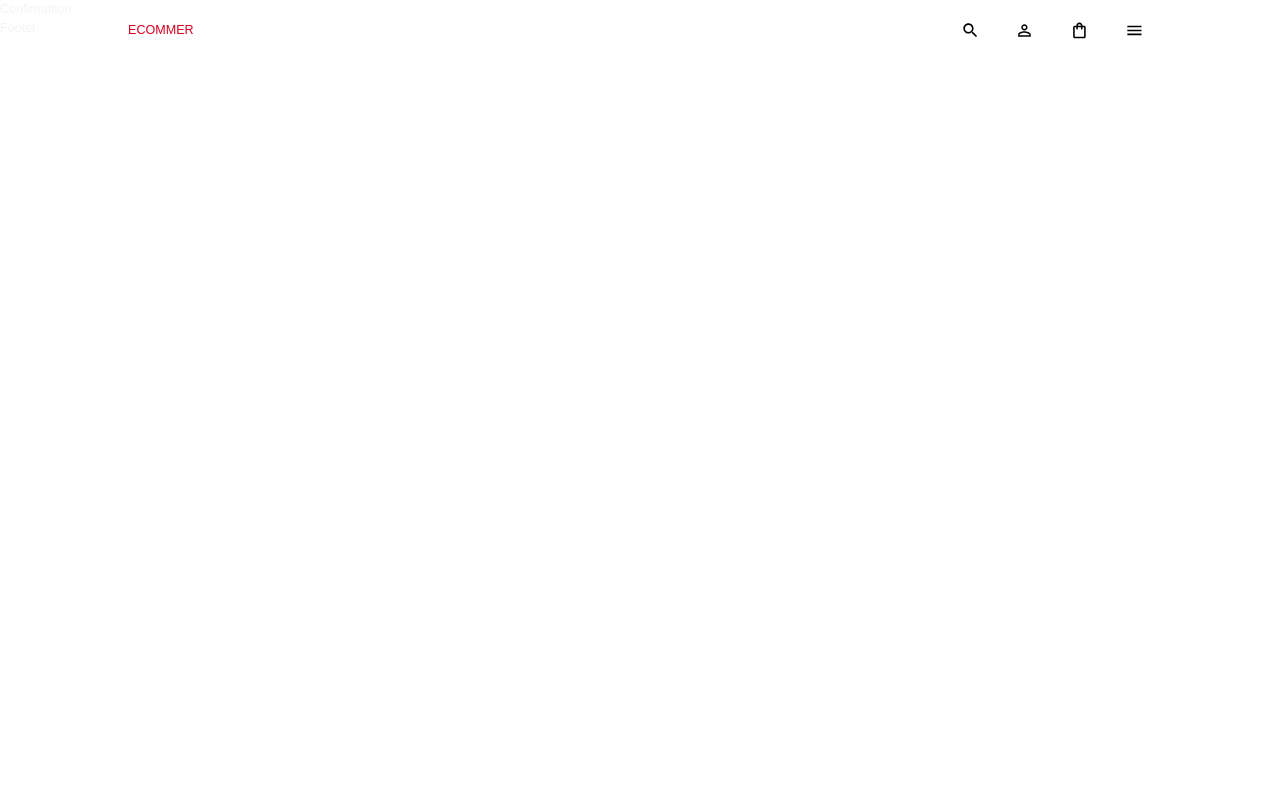
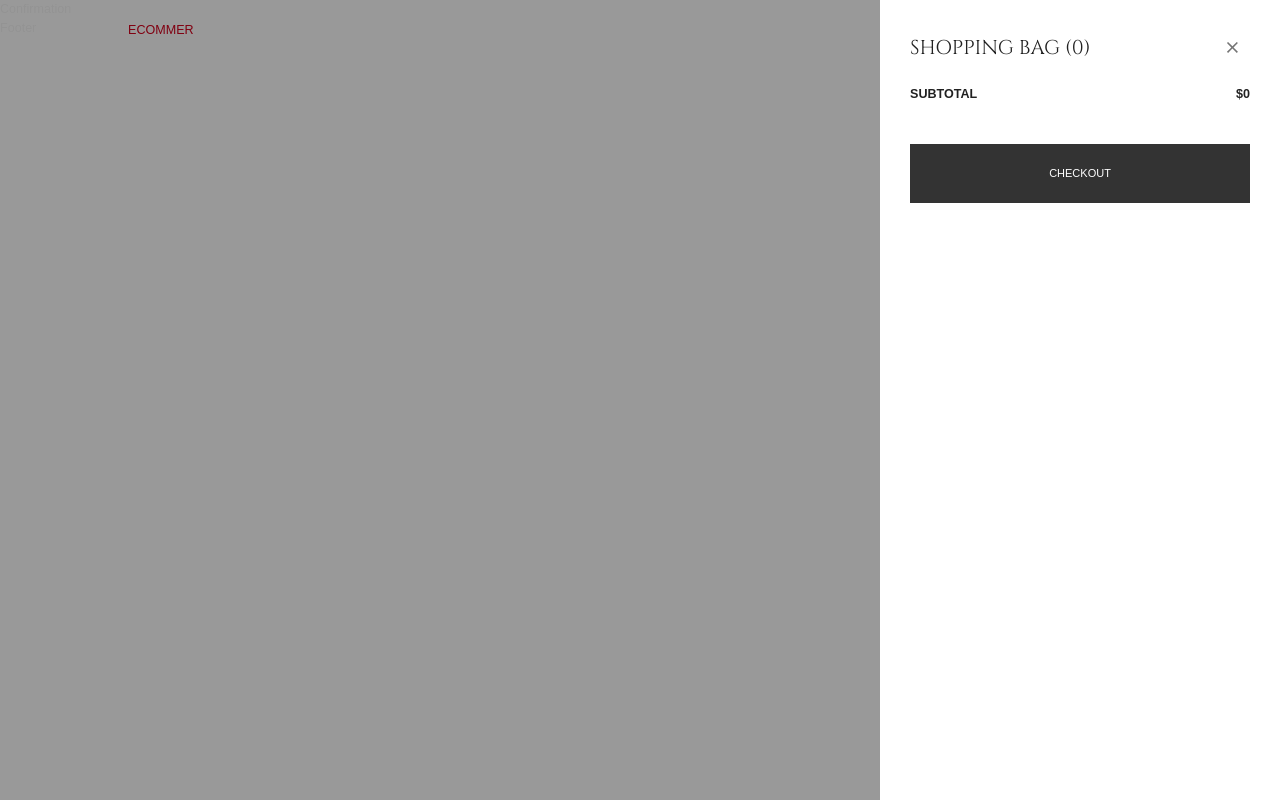
Before and after one commit to goku-raj/ecommerce-assessments, a React (Vite) app: page /checkout/success in a window 1280 px wide. Both pictures are taken after a click on the button 1079 px from the left and 30 px from the top of the page. Built offline with nearby package versions, Linux system fonts and the light colour scheme; a web font is replaced by a local one.

Commit message:
state management

```diff
--- a/src/App.jsx
+++ b/src/App.jsx
@@ -6,6 +6,7 @@
 import ItemDetails from "./scenes/itemDetails/ItemDetails";
 import Checkout from "./scenes/checkout/Checkout";
 import Confirmation from "./scenes/checkout/Confirmation";
+import CartMenu from "./scenes/global/CartMenu";
 
 const ScrollToTop = () => {
   const { pathname } = useLocation();
@@ -29,6 +30,7 @@
           <Route path="checkout" element={<Checkout />} />
           <Route path="checkout/success" element={<Confirmation />} />
         </Routes>
+        <CartMenu/>
         <Footer />
       </BrowserRouter>
     </div>
--- a/src/main.jsx
+++ b/src/main.jsx
@@ -1,16 +1,28 @@
 import React from "react";
-import ReactDOM from 'react-dom/client'
-import App from "./App.jsx";
+import ReactDOM from "react-dom/client";
 import "./index.css";
+import App from "./App";
+import { Provider } from "react-redux";
+import { configureStore } from "@reduxjs/toolkit";
+import cartReducer from "./state";
 import { ThemeProvider } from "@mui/material/styles";
 import CssBaseline from "@mui/material/CssBaseline";
 import { theme } from "./theme";
 
-ReactDOM.createRoot(document.getElementById("root")).render(
+const store = configureStore({
+  reducer: {
+    cart: cartReducer,
+  },
+});
+
+const root = ReactDOM.createRoot(document.getElementById("root"));
+root.render(
   <React.StrictMode>
-    <ThemeProvider theme={theme}>
-      <CssBaseline />
-      <App />
-    </ThemeProvider>
+    <Provider store={store}>
+      <ThemeProvider theme={theme}>
+        <CssBaseline />
+        <App />
+      </ThemeProvider>
+    </Provider>
   </React.StrictMode>
 );
--- /dev/null
+++ b/src/scenes/global/CartMenu.jsx
@@ -0,0 +1,154 @@
+import { Box, Button, Divider, IconButton, Typography } from "@mui/material";
+import { useSelector, useDispatch } from "react-redux";
+import CloseIcon from "@mui/icons-material/Close";
+import AddIcon from "@mui/icons-material/Add";
+import RemoveIcon from "@mui/icons-material/Remove";
+import styled from "@emotion/styled";
+import { shades } from "../../theme";
+import {
+  decreaseCount,
+  increaseCount,
+  removeFromCart,
+  setIsCartOpen,
+} from "../../state";
+import { useNavigate } from "react-router-dom";
+
+const FlexBox = styled(Box)`
+  display: flex;
+  justify-content: space-between;
+  align-items: center;
+`;
+
+const CartMenu = () => {
+  const navigate = useNavigate();
+  const dispatch = useDispatch();
+  const cart = useSelector((state) => state.cart.cart);
+  const isCartOpen = useSelector((state) => state.cart.isCartOpen);
+
+  const totalPrice = cart.reduce((total, item) => {
+    return total + item.count * item.attributes.price;
+  }, 0);
+
+  return (
+    // OVERLAY
+    <Box
+      display={isCartOpen ? "block" : "none"}
+      backgroundColor="rgba(0, 0, 0, 0.4)"
+      position="fixed"
+      zIndex={10}
+      width="100%"
+      height="100%"
+      left="0"
+      top="0"
+      overflow="auto"
+    >
+      {/* MODAL */}
+      <Box
+        position="fixed"
+        right="0"
+        bottom="0"
+        width="max(400px, 30%)"
+        height="100%"
+        backgroundColor="white"
+      >
+        <Box padding="30px" overflow="auto" height="100%">
+          {/* HEADER */}
+          <FlexBox mb="15px">
+            <Typography variant="h3">SHOPPING BAG ({cart.length})</Typography>
+            <IconButton onClick={() => dispatch(setIsCartOpen({}))}>
+              <CloseIcon />
+            </IconButton>
+          </FlexBox>
+
+          {/* CART LIST */}
+          <Box>
+            {cart.map((item) => (
+              <Box key={`${item.attributes.name}-${item.id}`}>
+                <FlexBox p="15px 0">
+                  <Box flex="1 1 40%">
+                    <img
+                      alt={item?.name}
+                      width="123px"
+                      height="164px"
+                      src={`http://localhost:1337${item?.attributes?.image?.data?.attributes?.formats?.medium?.url}`}
+                    />
+                  </Box>
+                  <Box flex="1 1 60%">
+                    <FlexBox mb="5px">
+                      <Typography fontWeight="bold">
+                        {item.attributes.name}
+                      </Typography>
+                      <IconButton
+                        onClick={() =>
+                          dispatch(removeFromCart({ id: item.id }))
+                        }
+                      >
+                        <CloseIcon />
+                      </IconButton>
+                    </FlexBox>
+                    <Typography>{item.attributes.shortDescription}</Typography>
+                    <FlexBox m="15px 0">
+                      <Box
+                        display="flex"
+                        alignItems="center"
+                        border={`1.5px solid ${shades.neutral[500]}`}
+                      >
+                        <IconButton
+                          onClick={() =>
+                            dispatch(decreaseCount({ id: item.id }))
+                          }
+                        >
+                          <RemoveIcon />
+                        </IconButton>
+                        <Typography>{item.count}</Typography>
+                        <IconButton
+                          onClick={() =>
+                            dispatch(increaseCount({ id: item.id }))
+                          }
+                        >
+                          <AddIcon />
+                        </IconButton>
+                      </Box>
+
+                      {/* PRICE */}
+                      <Typography fontWeight="bold">
+                        ${item.attributes.price}
+                      </Typography>
+                    </FlexBox>
+                  </Box>
+                </FlexBox>
+                <Divider />
+              </Box>
+            ))}
+          </Box>
+
+          {/* ACTIONS */}
+          <Box m="20px 0">
+            <FlexBox m="20px 0">
+              <Typography fontWeight="bold">SUBTOTAL</Typography>
+              <Typography fontWeight="bold">${totalPrice}</Typography>
+            </FlexBox>
+            <Button
+              sx={{
+                backgroundColor: shades.primary[400],
+                color: "white",
+                borderRadius: 0,
+                minWidth: "100%",
+                padding: "20px 40px",
+                m: "20px 0",
+              }}
+              onClick={() => {
+                navigate("/checkout");
+                dispatch(setIsCartOpen({}));
+              }}
+            >
+              CHECKOUT
+            </Button>
+          </Box>
+        </Box>
+      </Box>
+    </Box>
+  );
+};
+
+export default CartMenu;
--- a/src/scenes/global/Navbar.jsx
+++ b/src/scenes/global/Navbar.jsx
@@ -1,3 +1,4 @@
+import { useDispatch, useSelector } from "react-redux";
 import { Badge, Box, IconButton } from "@mui/material";
 import {
   PersonOutline,
@@ -7,9 +8,12 @@
 } from "@mui/icons-material";
 import { useNavigate } from "react-router-dom";
 import { shades } from "../../theme";
+import { setIsCartOpen } from "../../state";
 
 function Navbar() {
   const navigate = useNavigate();
+  const dispatch = useDispatch();
+  const cart = useSelector((state) => state.cart.cart);
 
   return (
     <Box
@@ -50,9 +54,27 @@
           <IconButton sx={{ color: "black" }}>
             <PersonOutline />
           </IconButton>
-          <IconButton sx={{ color: "black" }}>
-            <ShoppingBagOutlined />
-          </IconButton>
+          <Badge
+            badgeContent={cart.length}
+            color="secondary"
+            invisible={cart.length === 0}
+            sx={{
+              "& .MuiBadge-badge": {
+                right: 5,
+                top: 5,
+                padding: "0 4px",
+                height: "14px",
+                minWidth: "13px",
+              },
+            }}
+          >
+            <IconButton
+              onClick={() => dispatch(setIsCartOpen({}))}
+              sx={{ color: "black" }}
+            >
+              <ShoppingBagOutlined />
+            </IconButton>
+          </Badge>
           <IconButton sx={{ color: "black" }}>
             <MenuOutlined />
           </IconButton>
--- /dev/null
+++ b/src/state/index.js
@@ -0,0 +1,58 @@
+import { createSlice } from "@reduxjs/toolkit";
+
+const initialState = {
+  isCartOpen: false,
+  cart: [],
+  items: [],
+};
+
+export const cartSlice = createSlice({
+  name: "cart",
+  initialState,
+  reducers: {
+    setItems: (state, action) => {
+      state.items = action.payload;
+    },
+
+    addToCart: (state, action) => {
+      state.cart = [...state.cart, action.payload.item];
+    },
+
+    removeFromCart: (state, action) => {
+      state.cart = state.cart.filter((item) => item.id !== action.payload.id);
+    },
+
+    increaseCount: (state, action) => {
+      state.cart = state.cart.map((item) => {
+        if (item.id === action.payload.id) {
+          item.count++;
+        }
+        return item;
+      });
+    },
+
+    decreaseCount: (state, action) => {
+      state.cart = state.cart.map((item) => {
+        if (item.id === action.payload.id && item.count > 1) {
+          item.count--;
+        }
+        return item;
+      });
+    },
+
+    setIsCartOpen: (state) => {
+      state.isCartOpen = !state.isCartOpen;
+    },
+  },
+});
+
+export const {
+  setItems,
+  addToCart,
+  removeFromCart,
+  increaseCount,
+  decreaseCount,
+  setIsCartOpen,
+} = cartSlice.actions;
+
+export default cartSlice.reducer;
```
